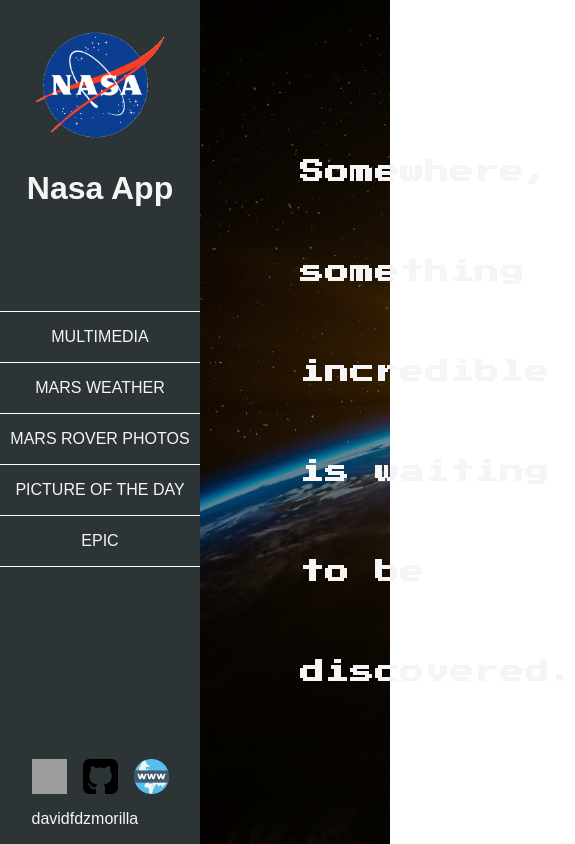
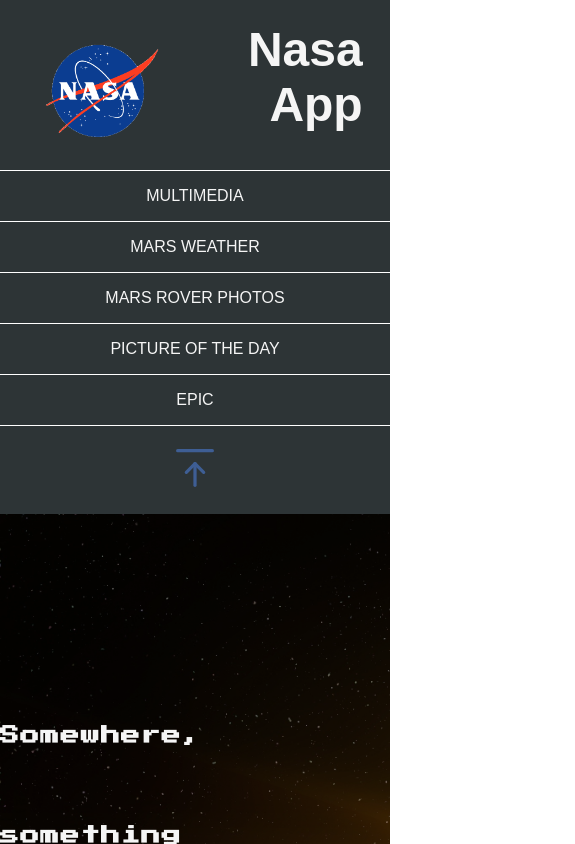
Before and after one commit to davidfdzmorilla/nasa-api-res, a React (Create React App) app: page / in a window 390 px wide. Shown: the top 844 px of the page, 575 px wide, since content can reach past the window. Built offline with nearby package versions, Linux system fonts and the light colour scheme; grey boxes are pictures that could not be loaded; a web font is replaced by a local one.

Commit message:
fix responsive header

```diff
--- a/src/App.css
+++ b/src/App.css
@@ -7,7 +7,7 @@
   display: flex;
   justify-content: space-between;
   align-items: center;
-  min-height: 100vh;
+  flex-direction: column;
   background-color: rgb(17, 16, 16);
   font-family: sans-serif;
 }
--- a/src/components/Header.css
+++ b/src/components/Header.css
@@ -2,7 +2,6 @@
     color: whitesmoke;
     background-color: #2d3436;
     width: 200px;
-    height: 100vh;
     display: flex;
     flex-direction: column;
     justify-content: space-between;
@@ -10,6 +9,7 @@
     position: fixed;
     font-family: 'Trispace', sans-serif;
     top: 0;
+    bottom: 0;
     left: 0;
 }
 
@@ -65,6 +65,10 @@
     color: whitesmoke;
 }
 
+header ul li:nth-child(5) {
+    border-bottom: 1px solid white;
+}
+
 
 header ul li .active {
     color: #3e5e94;
@@ -95,9 +99,55 @@
 }
 
 
+header .close-icon-container {
+    display: none;
+}
+
 header .links-logos-container .portfolio-logo {
     background-image: url('../assets/png/www.png');
     background-size: cover;
     width: 35px;
     height: 35px;
 }
+
+
+@media (max-width: 768px) {
+    header {
+        width: 100vw;
+        display: flex;
+        position: relative;
+    }
+
+    header .logo-container {
+        width: 100%;
+        padding: 1rem 0;
+        flex-direction: row;
+        justify-content: space-around;
+        gap: 1rem;
+    }
+
+    header .logo {
+        width: 150px;
+        height: 122px;
+    }
+
+    header .link-to-home {
+        font-size: 3rem;
+        text-align: right;
+        width: min-content;
+    }
+
+    header .links-logos-container {
+        display: none;
+    }
+
+    header .myName {
+        display: none;
+    }
+
+    header .close-icon-container {
+        display: inline-block;
+        text-align: center;
+        padding: 1rem 0 0;
+    }
+}
--- a/src/components/Header.js
+++ b/src/components/Header.js
@@ -1,7 +1,10 @@
+import { useState } from "react"
 import { Link, useNavigate, useLocation } from "react-router-dom"
 import "./Header.css"
 
 export default function Header() {
+    const pathName = useLocation().pathname
+    const [showBar, setShowBar] = useState(pathName === '/')
     const navigate = useNavigate()
     return (
         <header>
@@ -10,21 +13,37 @@
                 <h1 className="link-to-home">Nasa App</h1>
             </div>
             <ul>
+                {!showBar ? <li className='menu-icon-container' onClick={() => setShowBar(!showBar)}><h3>MENU</h3></li>
+                    : <>
                         <li>
-                    <Link className={(useLocation().pathname === '/multimedia') ? 'active link-menu-item' : 'link-menu-item'} to='/multimedia'>MULTIMEDIA</Link>
+                            <Link className={(pathName === '/multimedia') ? 'active link-menu-item' : 'link-menu-item'} to='/multimedia'>MULTIMEDIA</Link>
                         </li>
                         <li>
-                    <Link className={(useLocation().pathname === '/mars-weather') ? 'active link-menu-item' : 'link-menu-item'} to='/mars-weather'>MARS WEATHER</Link>
+                            <Link className={(pathName === '/mars-weather') ? 'active link-menu-item' : 'link-menu-item'} to='/mars-weather'>MARS WEATHER</Link>
                         </li>
                         <li>
-                    <Link className={(useLocation().pathname === '/mars-rover-photos') ? 'active link-menu-item' : 'link-menu-item'} to='/mars-rover-photos'>MARS ROVER PHOTOS</Link>
+                            <Link className={(pathName === '/mars-rover-photos') ? 'active link-menu-item' : 'link-menu-item'} to='/mars-rover-photos'>MARS ROVER PHOTOS</Link>
                         </li>
                         <li>
-                    <Link className={(useLocation().pathname === '/picture-of-the-day') ? 'active link-menu-item' : 'link-menu-item'} to='/picture-of-the-day'>PICTURE OF THE DAY</Link>
+                            <Link className={(pathName === '/picture-of-the-day') ? 'active link-menu-item' : 'link-menu-item'} to='/picture-of-the-day'>PICTURE OF THE DAY</Link>
                         </li>
                         <li>
-                    <Link className={(useLocation().pathname === '/epic') ? 'active link-menu-item' : 'link-menu-item'} to='/epic'>EPIC</Link>
+                            <Link className={(pathName === '/epic') ? 'active link-menu-item' : 'link-menu-item'} to='/epic'>EPIC</Link>
                         </li>
+                        <div className='close-icon-container'>
+                            <span className='close-bar-icon' onClick={() => setShowBar(!showBar)}>
+                                <svg xmlns="http://www.w3.org/2000/svg" className="icon icon-tabler icon-tabler-arrow-bar-to-up" width="52" height="52" viewBox="0 0 24 24" strokeWidth="1.5" stroke="#3e5e94" fill="none" strokeLinecap="round" strokeLinejoin="round">
+                                    <path stroke="none" d="M0 0h24v24H0z" fill="none" />
+                                    <line x1="12" y1="10" x2="12" y2="20" />
+                                    <line x1="12" y1="10" x2="16" y2="14" />
+                                    <line x1="12" y1="10" x2="8" y2="14" />
+                                    <line x1="4" y1="4" x2="20" y2="4" />
+                                </svg>
+                            </span>
+                        </div>
+                    </>
+                }
+
             </ul>
             <div />
             <div>
@@ -33,7 +52,7 @@
                     <a href="https://github.com/davidfdzmorilla" target='_blank' rel="nopener noreferrer"><div className="github-logo" /></a>
                     <a href="https://davidfdzmorilla.dev" target='_blank' rel="nopener noreferrer"><div className="portfolio-logo" /></a>
                 </div>
-                <p>davidfdzmorilla</p>
+                <p className="myName">davidfdzmorilla</p>
             </div>
         </header>
     )
--- a/src/pages/Home.css
+++ b/src/pages/Home.css
@@ -1,6 +1,6 @@
 .filter-background {
     width: 100vw;
-    height: 100vh;
+    flex-grow: 1;
     background-image: url('../assets/jpg/background.jpg');
     background-size: cover;
     font-family: 'Press Start 2P', cursive;
@@ -19,17 +19,20 @@
 
 
 .home-page h1 {
-    font-size: 3.5rem;
+    font-size: 2.5rem;
     line-height: 100px;
     letter-spacing: 2px;
 }
 
 
-@media (max-width: 800px) {
+@media (max-width: 768px) {
+    .home-page {
+        padding-left: 0;
+    }
+
     .home-page h1 {
-        font-size: 1.5rem;
+        font-size: 1.2rem;
         line-height: 100px;
         letter-spacing: 1px;
     }
-
 }
```
Lines whose indentation alone changed are shown as unchanged.
